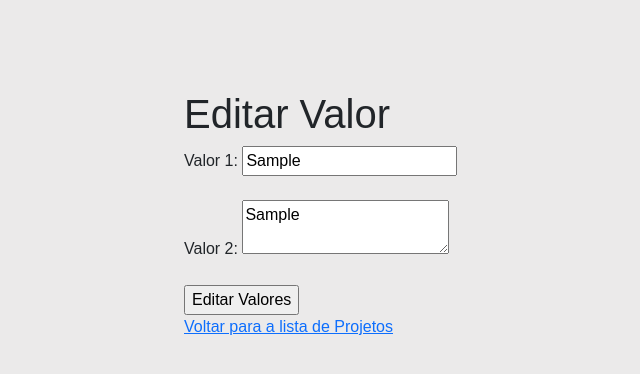
After one commit to P-E-N-T-E-S/Pris.ME, a Django app: template Prisme/prisme_app/templates/editar_linha_impacto.html in a window 1280 px wide. The commit adds this page. Shown: the top 374 px of the page, without its empty margins (78-718 px from the left). Run offline with Django 4.2, Linux system fonts and the light colour scheme; the template is opened without the code that fills it: most values are stand-ins (such as "Sample title", 1, 10 or a date in 2020).

Commit message:
alteracao nos botoes e na pagina editar linhas

```diff
--- a/Prisme/prisme_app/templates/add_dados.html
+++ b/Prisme/prisme_app/templates/add_dados.html
@@ -70,8 +70,8 @@
             </select>
             </div>
             <div class="d-flex justify-content-center w-100">
-              <button type="submit" class="btn btn-primary">Criar Projeto</button>
-              <a href="{% url 'home' %}" class="btn btn-danger mx-3">Cancelar</a>
+              <button type="submit" class="btn btn-primary">Adicionar</button>
+              <a href="{% url 'visualizar_projetos' %}" class="btn btn-danger mx-3">Cancelar</a>
             </div>
         </div>
       <p class="text-danger">{{ erros.campos }}</p>
--- a/Prisme/prisme_app/templates/add_linhas.html
+++ b/Prisme/prisme_app/templates/add_linhas.html
@@ -22,7 +22,7 @@
     <input type="submit" value="Adicionar Valores">
 </form>
 
-<a href="{% url 'detalhes_dado' titulo %}">Voltar para os Detalhes do Dado de Impacto</a>
+<a href="{% url 'detalhes_dado' dado_impacto.id %}">Voltar para os Detalhes do Dado de Impacto</a>
 
 
 {% endblock %}
--- /dev/null
+++ b/Prisme/prisme_app/templates/editar_linha_impacto.html
@@ -0,0 +1,32 @@
+{% extends "layout.html" %}
+{% block title %} Editar Linha {% endblock %}
+
+{% block main %}
+
+<div class="container">
+<h1>Editar Valor</h1>
+
+<form method="post">
+
+
+    {% csrf_token %}
+
+    <label for="valor1">Valor 1:</label>
+    <input type="text" id="valor1" name="valor1" value="{{ linha_impacto.valor1 }}">
+    <br><br>
+
+    <label for="valor2">Valor 2:</label>
+    <textarea id="valor2" name="valor2">{{ linha_impacto.valor2 }}</textarea>
+    <br><br>
+    {% if erros %}
+    <p style="color: red;">{{ erros.campos }}</p>
+    {% endif %}
+
+    <input type="submit" value="Editar Valores">
+</form>
+
+    <a href="{% url 'visualizar_projetos' %}">Voltar para a lista de Projetos</a>
+
+</div>
+
+{% endblock %}
--- a/Prisme/prisme_app/templates/visualizar_projetos.html
+++ b/Prisme/prisme_app/templates/visualizar_projetos.html
@@ -3,7 +3,9 @@
 
 {% block main %}
 
-<h1>Projetos</h1>
+<div class="container">
+    <h1>Projetos <a class="btn btn-primary" href="{% url 'add_projeto' %}">+</a> </h1>
+</div>
 
 {% for projeto in projetos %}
 <div class="container">
@@ -37,6 +39,7 @@
                 </td>
             </tr>
             {% endfor %}
+            <a class="btn btn-primary" href="{% url 'add_dados' %}">Adicionar D.I.</a>
         </tbody>
     </table>
 </div>
--- a/Prisme/prisme_app/urls.py
+++ b/Prisme/prisme_app/urls.py
@@ -10,7 +10,7 @@ urlpatterns =[
     path("add_dados",views.add_dados, name="add_dados"),
     path("add_linhas/<str:dado_impacto_id>",views.add_linhas, name="add_linhas"),
     path("visualizar_projetos",views.visualizar_projetos, name="visualizar_projetos"),
-    path("editar_linha_impacto/<str:dado_impacto_id>",views.editar_linha_impacto, name="editar_linha_impacto"),
+    path("editar_linha_impacto/<str:linha_impacto_id>",views.editar_linha_impacto, name="editar_linha_impacto"),
     path("detalhes_dado/<str:dado_impacto_id>",views.visualizar_linhas_impacto, name="detalhes_dado"),
     path('editar_projeto/<int:projeto_id>/', views.editar_projeto, name='editar_projeto'),
     path('editar_dado/<int:dado_impacto_id>/', views.editar_dado, name='editar_dado'),
```
Also changed, not shown: Prisme/prisme_app/templates/detalhes_dado.html (+6 -2 lines), Prisme/prisme_app/views.py (+11 -6 lines).
